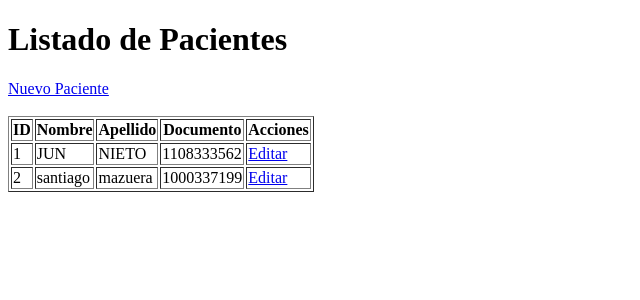
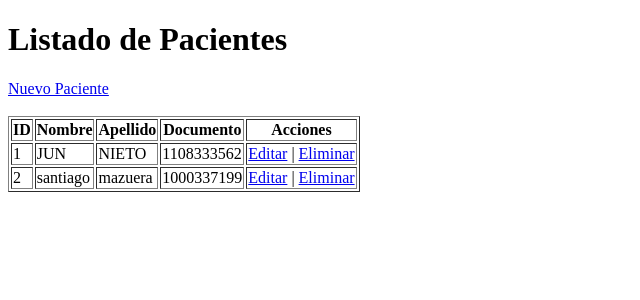
Before and after one commit to Juanchopipeg/git-laboratorio-equipo-grupo-4, a Flask app: page /pacientes in a window 1280 px wide. Shown: the top 300 px of the page, without its empty margins (0-640 px from the left). Run offline with Flask 3, Linux system fonts and the light colour scheme; data comes from the database, SQL or seed files in the repository; both versions use the stored data as it was after the commit.

Commit message:
Completar CRUD de pacientes

```diff
--- a/app/routes/paciente_routes.py
+++ b/app/routes/paciente_routes.py
@@ -33,3 +33,13 @@ def editar_paciente(id):
         "editar_paciente.html",
         paciente=paciente
     )
+
+@paciente_bp.route("/pacientes/eliminar/<int:id>")
+def eliminar_paciente(id):
+
+    paciente = Paciente.query.get_or_404(id)
+
+    db.session.delete(paciente)
+    db.session.commit()
+
+    return redirect(url_for("paciente.listar_pacientes"))
--- a/app/templates/pacientes.html
+++ b/app/templates/pacientes.html
@@ -28,7 +28,12 @@
     <td>{{ paciente.documento }}</td>
     <td>
         <a href="/pacientes/editar/{{ paciente.id }}">Editar</a>
-    </td>
+    |
+        <a href="/pacientes/eliminar/{{ paciente.id }}"
+           onclick="return confirm('¿Desea eliminar este paciente?')">
+           Eliminar
+        </a>
+   </td>
         </tr>
         {% endfor %}
 
```
Also changed, not shown: instance/citas.db.
